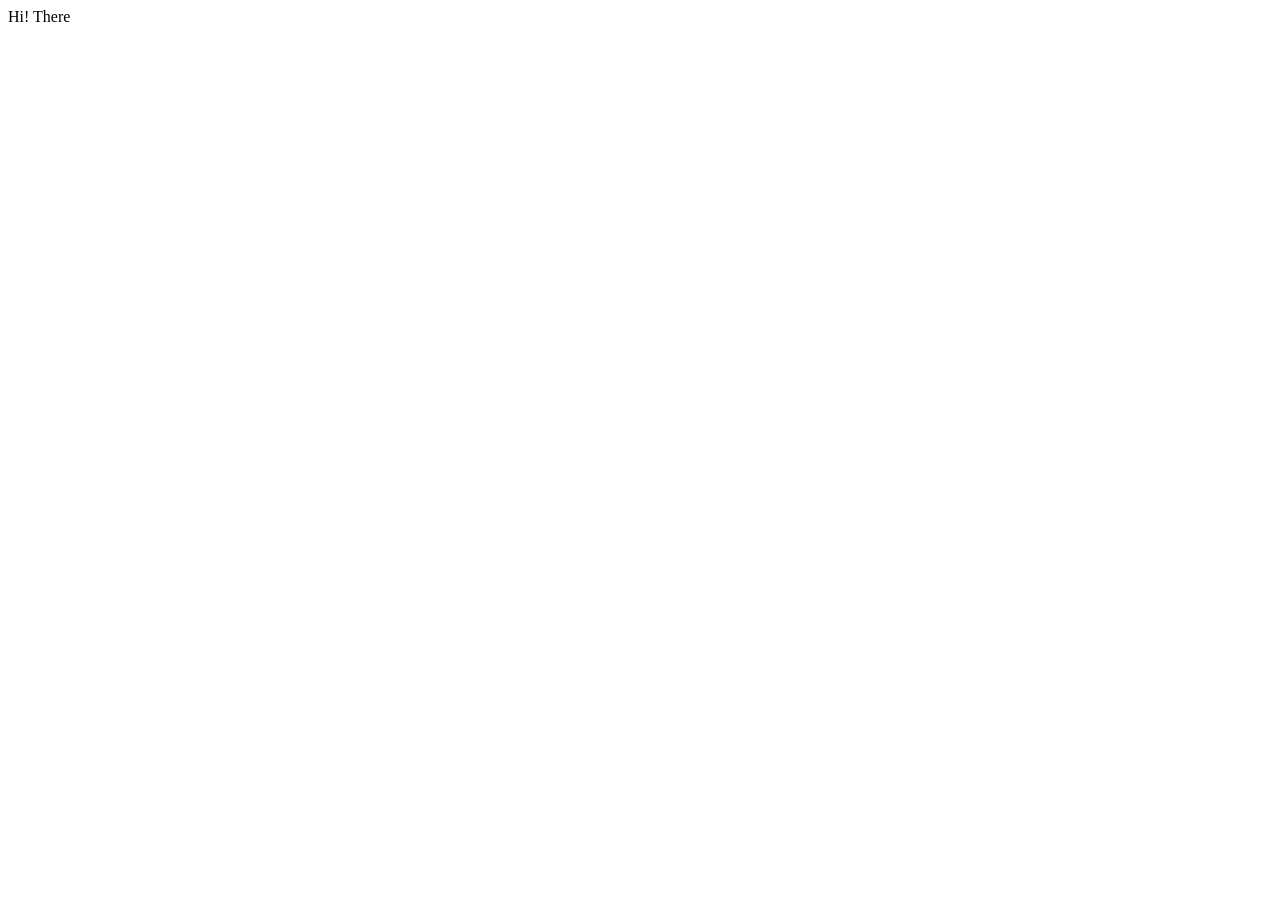
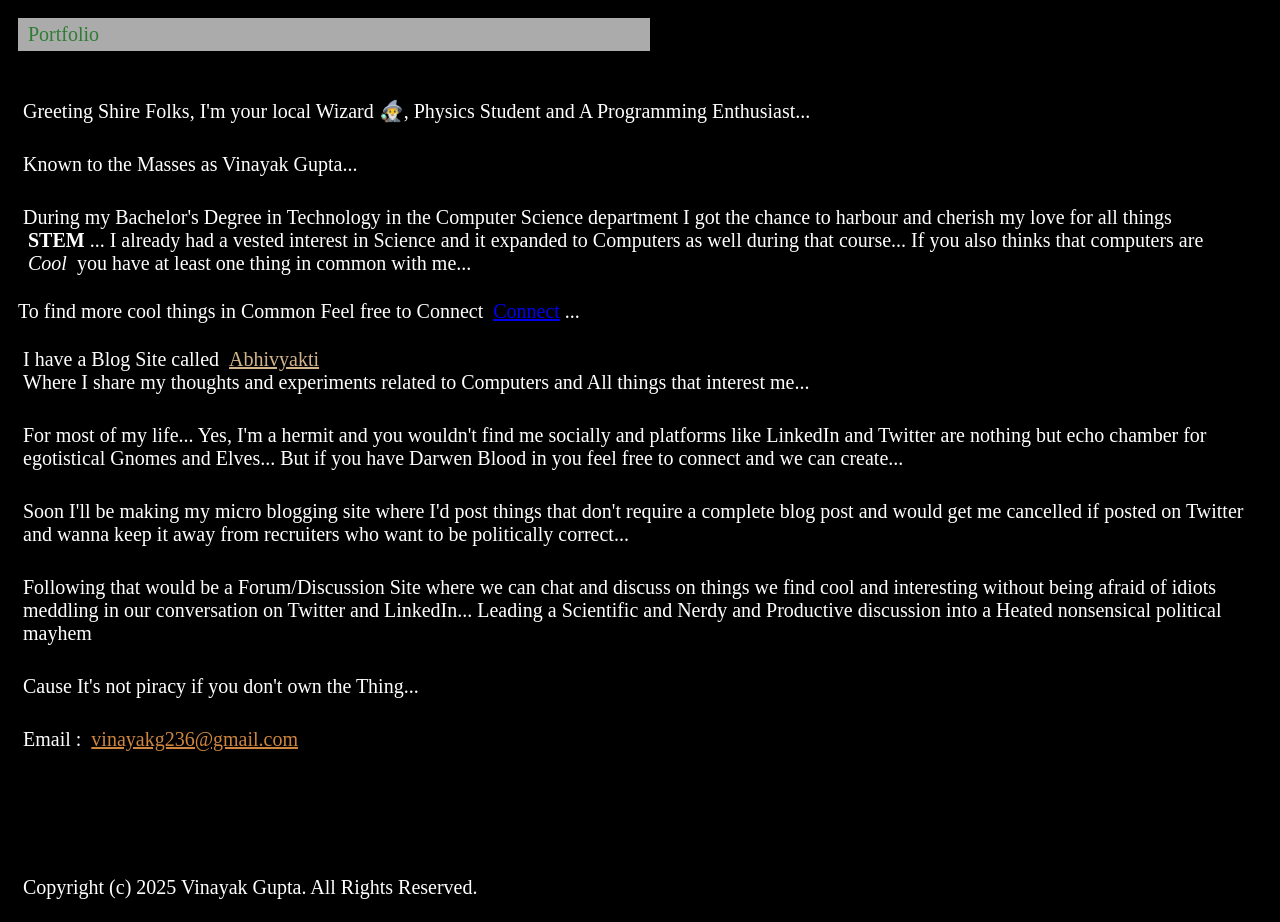
Before and after one commit to vinayakgupta29/vinayakgupta29.github.io, a plain HTML site: page index.html in a window 1280 px wide. Before the commit the page ends 800 px from the top, so only its background shows below. Drawn offline with Linux system fonts and the light colour scheme.

Commit message:
Some more additions

```diff
--- a/index.html
+++ b/index.html
@@ -1,11 +1,107 @@
 <html>
 
 <head>
+  <style>
+    * {
+      padding: 5px;
 
+    }
+
+    :root {
+      --green: #2e7d32;
+      /* normal */
+      --green-dark: #1b5e20;
+      /* visited/active */
+    }
+
+
+
+    nav {
+      background-color: #ababab;
+      width: 50%;
+
+      /* Base link style */
+      a:link {
+        color: var(--green);
+        text-decoration: none;
+        /* optional */
+      }
+
+      /* After visiting the link */
+      a:visited {
+        color: var(--green-dark);
+      }
+    }
+
+    body {
+      background: black;
+      color: white;
+      font-size: 20;
+    }
+
+    .blog_a {
+      color: tan;
+
+    }
+
+    .contact_a {
+      color: peru;
+    }
+  </style>
 </head>
 
 <body>
-  Hi! There
+  <nav>
+    <a href="https://vinayakgupta29.github.io/portfolio" target="_blank"> Portfolio </a>
+  </nav>
+  <br>
+  <p>Greeting Shire Folks, I'm your local Wizard 🧙‍♂️, Physics Student and A Programming Enthusiast...
+  </p>
+  <p>
+    Known to the Masses as Vinayak Gupta...
+  </p>
+  <p>
+    During my Bachelor's Degree in Technology in the Computer Science department I got the chance to harbour and cherish
+    my
+    love for all things <b>STEM</b>... I already had a vested interest in Science and it expanded to Computers as well
+    during
+    that course... If you also thinks that computers are <i>Cool</i> you have at least one thing in common with me...
+  </p>
+
+  To find more cool things in Common Feel free to Connect <a href="#contact">Connect</a>...
+
+  <p>
+    I have a Blog Site called <a href="https://vinayakgupta29.github.io/blogs" class="blog_a"
+      target="_blank">Abhivyakti</a><br>
+    Where I share my thoughts and experiments related to Computers and All things that interest me...
+  </p>
+  <p> For most of my life... Yes, I'm a hermit and you wouldn't find me socially and platforms like LinkedIn and Twitter
+    are
+    nothing but echo chamber for egotistical Gnomes and Elves... But if you have Darwen Blood in you feel free to
+    connect
+    and we can create... </p>
+
+  <p>
+    Soon I'll be making my micro blogging site where I'd post things that don't require a complete blog post and would
+    get me cancelled if posted on Twitter and wanna keep it away from recruiters who want to be politically correct...
+  </p>
+
+  <p>Following that would be a Forum/Discussion Site where we can chat and discuss on things we find cool and
+    interesting without
+    being afraid of idiots meddling in our conversation on Twitter and LinkedIn... Leading a Scientific and Nerdy and
+    Productive
+    discussion into a Heated nonsensical political mayhem</p>
+
+  <p> Cause It's not piracy if you don't own the Thing...
+  </p>
+  <section id="contact">
+    Email : <a href="mailto:vinayakg236@gmail.com" class="contact_a">vinayakg236@gmail.com</a>
+
+  </section>
+  <br><br><br><br><br>
 </body>
+<footer>
+  Copyright (c) 2025 Vinayak Gupta. All Rights Reserved.
+</footer>
 
 </html>
```
